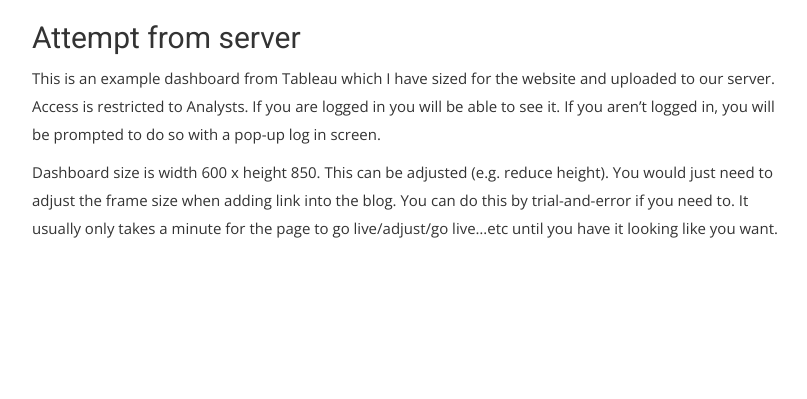
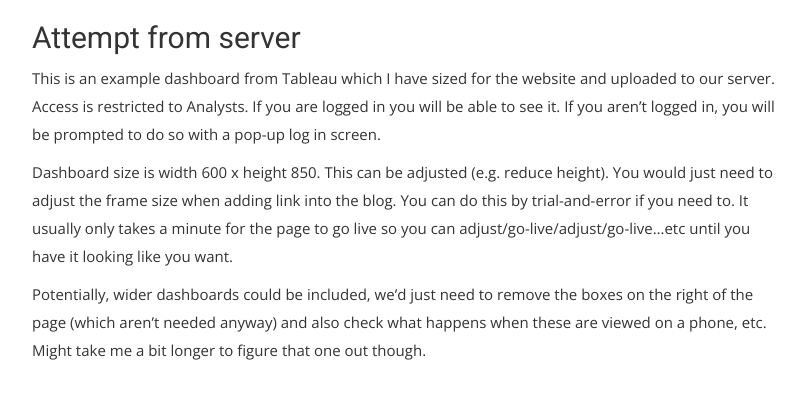
Before and after one commit to nxross/nxross.github.io, a Jekyll site: the page built from _posts/2020-07-11-Post2.md, in a window 1280 px wide and 900 px high, scrolled down 1346 px, cut to the strip 98-497 px from the top of the window. Shown: the whole strip, without its empty margins (53-860 px from the left). Built offline with Jekyll 4.4.1, drawn with Linux system fonts in a browser that asks for light colours; nearby versions of some CDN libraries; some web fonts are replaced; library files that are not in the unit come from our copies; comment, search, counter and statistics services are not loaded.

Commit message:
Update 2020-07-11-Post2.md

```diff
--- a/_posts/2020-07-11-Post2.md
+++ b/_posts/2020-07-11-Post2.md
@@ -19,7 +19,9 @@ width = '650' height = '450' scrolling='yes' ></iframe>
 ## Attempt from server
 This is an example dashboard from Tableau which I have sized for the website and uploaded to our server. Access is restricted to Analysts. If you are logged in you will be able to see it. If you aren't logged in, you will be prompted to do so with a pop-up log in screen.
 
-Dashboard size is width 600 x height 850. This can be adjusted (e.g. reduce height). You would just need to adjust the frame size when adding link into the blog. You can do this by trial-and-error if you need to. It usually only takes a minute for the page to go live/adjust/go live...etc until you have it looking like you want.
+Dashboard size is width 600 x height 850. This can be adjusted (e.g. reduce height). You would just need to adjust the frame size when adding link into the blog. You can do this by trial-and-error if you need to. It usually only takes a minute for the page to go live so you can adjust/go-live/adjust/go-live...etc until you have it looking like you want.
+
+Potentially, wider dashboards could be included, we'd just need to remove the boxes on the right of the page (which aren't needed anyway) and also check what happens when these are viewed on a phone, etc. Might take me a bit longer to figure that one out though.
 
 <iframe seamless frameborder="0"
 src="https://ichpanalytics.imperialcollegehealthpartners.com/t/KSSAHSN/views/Testrun/Health?:embed=yes&:display_count=yes&:showVizHome=no"
```
